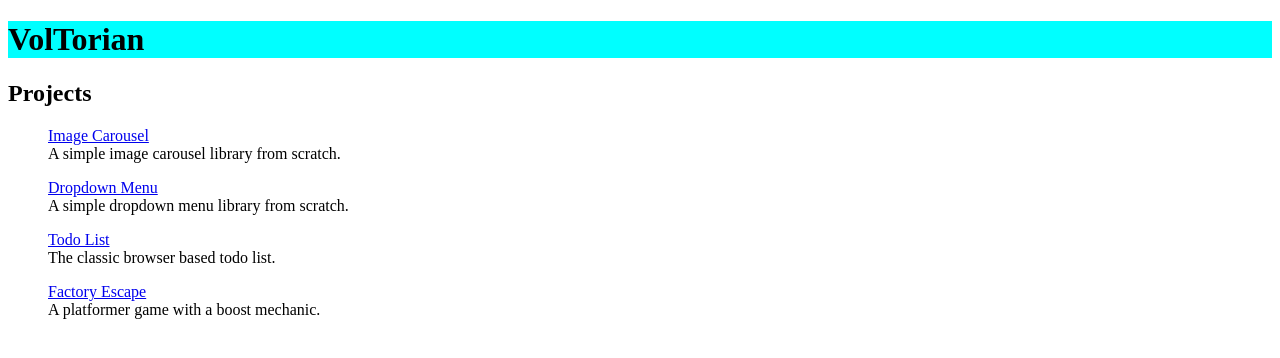
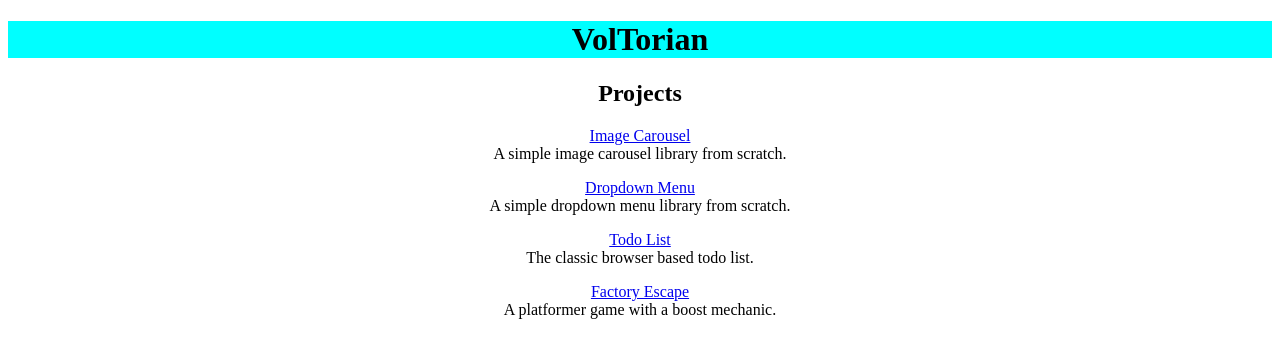
Before and after one commit to VolTorian/voltorian.github.io, a plain HTML site: page index.html in a window 1280 px wide. Drawn offline with Linux system fonts and the light colour scheme.

Commit message:
center align everything

```diff
--- a/styles.css
+++ b/styles.css
@@ -1,9 +1,14 @@
+body {
+    text-align: center;
+}
+
 h1 {
     background: cyan;
 }
 
 ul {
     list-style: none;
+    padding: 0;
 }
 
 li {
```
